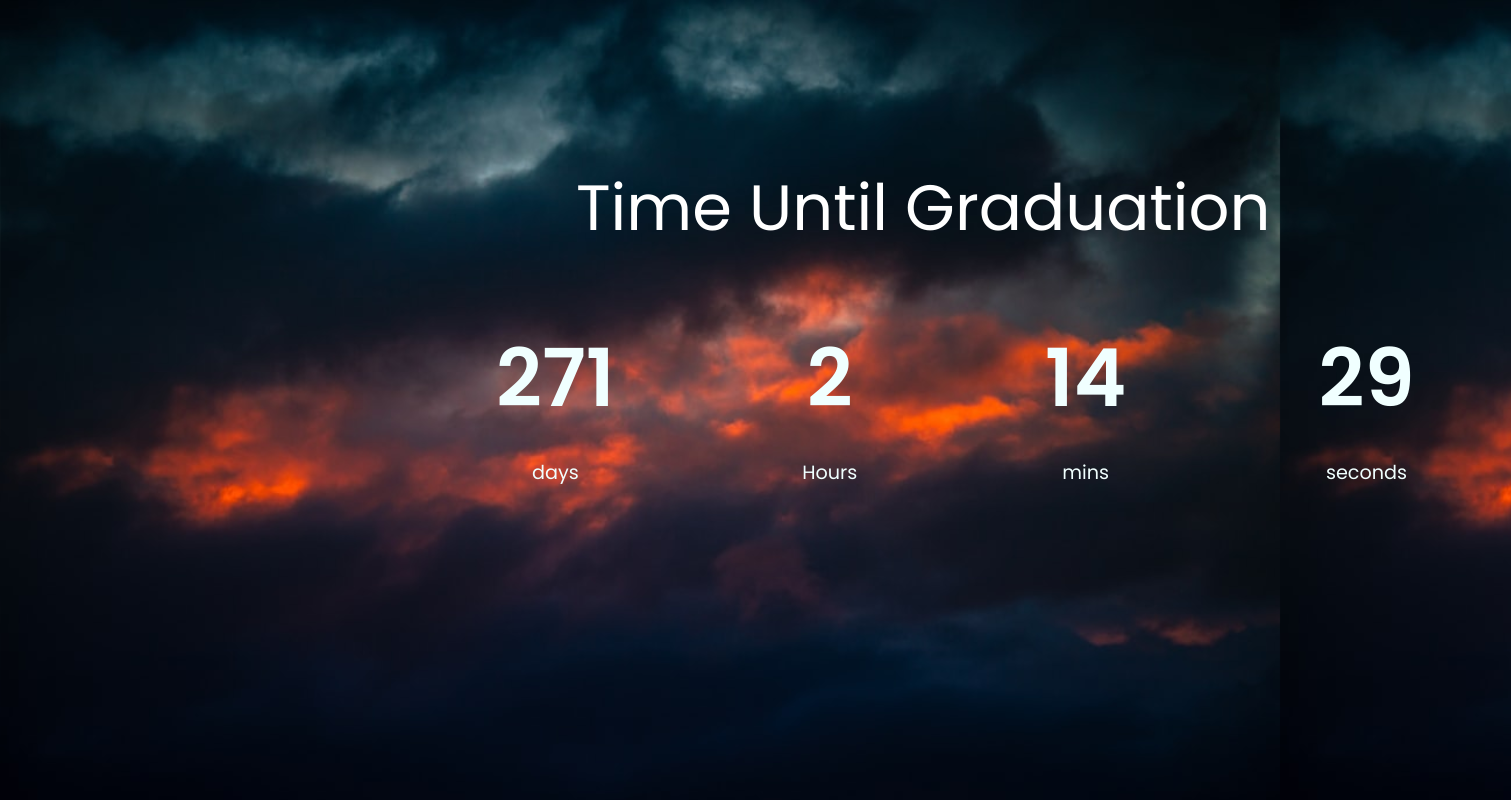
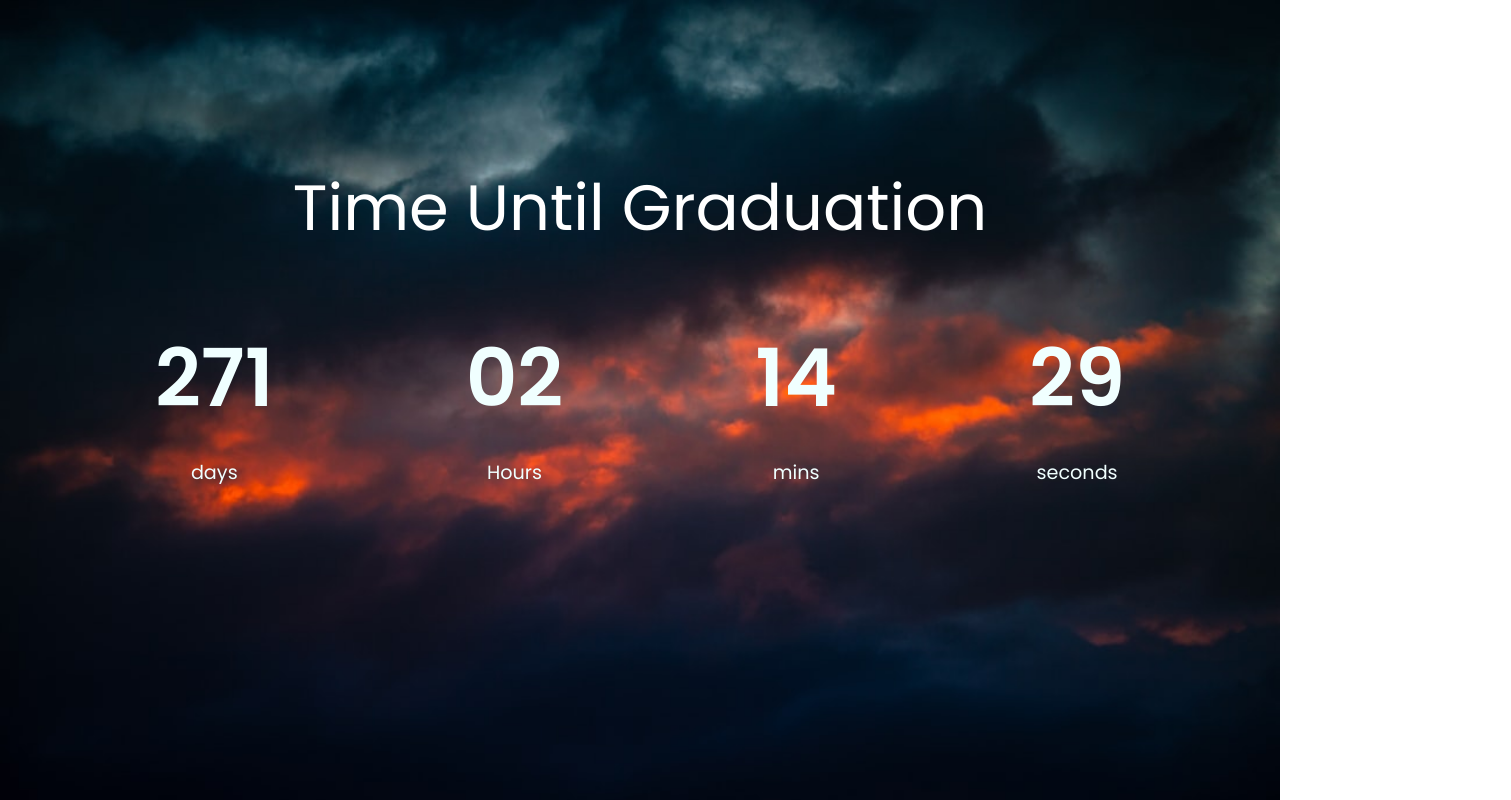
Before and after one commit to tjreese90/CountDown_Timer, a plain HTML site: page index.html in a window 1280 px wide. Shown: the whole page, 1511 px wide, since content can reach past the window. Drawn offline with Linux system fonts and the light colour scheme.

Commit message:
adding todo notes and finishing version one of the countdownt timer

```diff
--- a/script.js
+++ b/script.js
@@ -6,7 +6,9 @@ const minsEl    = document.getElementById('mins');
 
 const secondsEl = document.getElementById('secs');
 
+//Create a function that allows the user to input and update the time or to see their graudation
 
+// Create cool promet messages below timer and maybe add a lofi-hip player.
 
 
 const GradYear = "15 may 2022";
@@ -27,17 +29,31 @@ function countdown() {
 
     const seconds = Math.floor ( totalSeconds - 5) % 60;
 
+    //maybe add Month
 
     daysEl.innerHTML = days;
 
-    hoursEl.innerHTML = hours;
+    hoursEl.innerHTML = formatTime(hours);
 
-    minsEl.innerHTML = minutes;
+    minsEl.innerHTML = formatTime(minutes);
 
-    secondsEl.innerHTML = seconds;
+    secondsEl.innerHTML = formatTime(seconds);
 
 
 }
+
+// add 0 for seconds
+function formatTime(time) {
+    return time < 10 ? `0${time}` : time;
+}
+
+//TODO: Add end of countdown functionlity.
+
+// function endOfCountDown(time) {
+
+
+
+// }
 
 
 //inital call
--- a/style.css
+++ b/style.css
@@ -5,6 +5,7 @@
 }
 
 body {
+  /* Add an Image Slider */
   background-image: url("./countDownImg.jpg");
   background-size: cover;
   background-position: center center;
@@ -19,14 +20,15 @@ h1 {
   font-weight: normal;
   font-size: 4rem;
   margin-top: 10rem;
-  margin-left: 36rem;
+  align-self: center;
   color: white;
 }
 
 .countdown-container {
   display: flex;
+  flex-wrap: wrap;
   color: azure;
-  margin-left: 25rem;
+  justify-content: center;
 }
 
 .big-txt {
```
